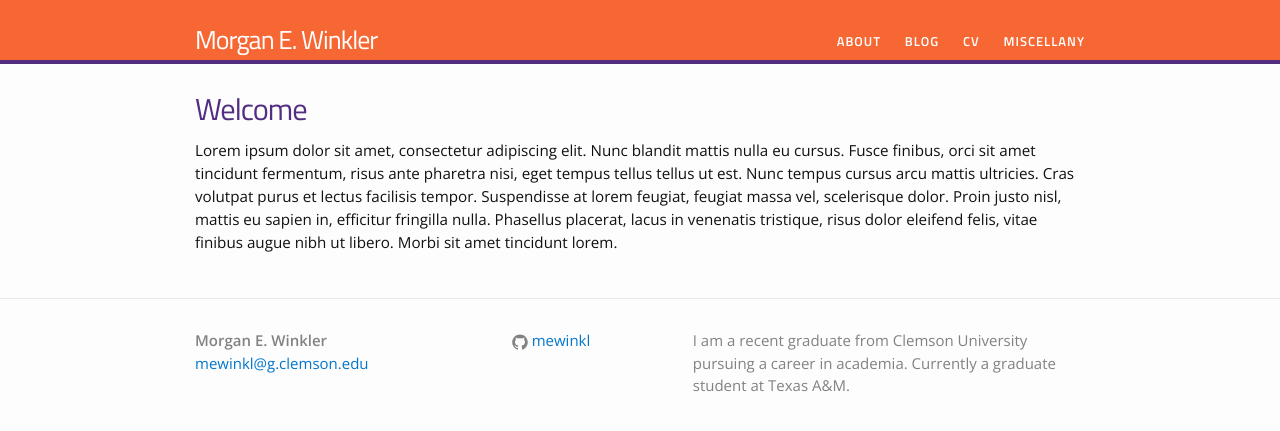
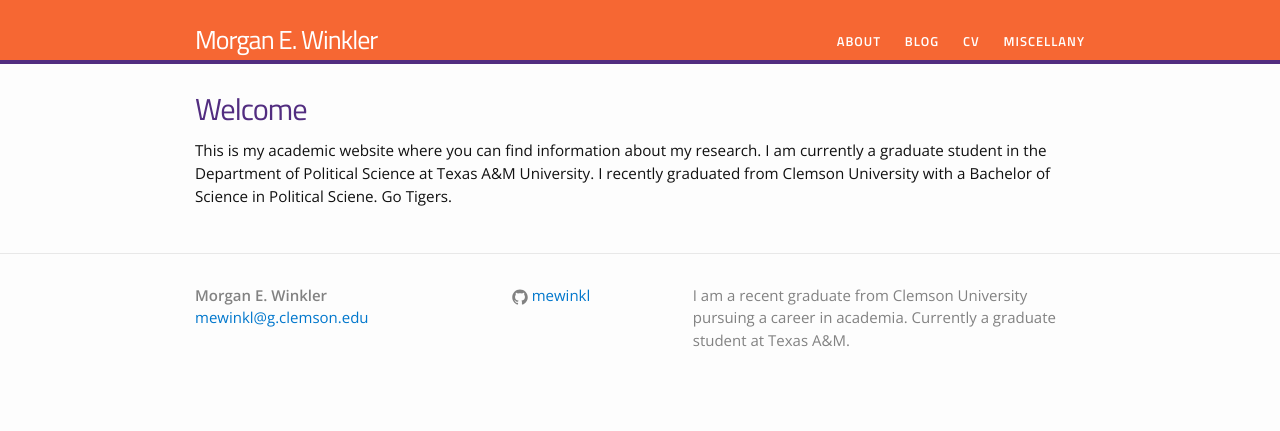
Before and after one commit to mewinkl/mewinkl.github.io, a Jekyll site: the page built from index.html, in a window 1280 px wide. Shown: the top 431 px of the page. Built offline with Jekyll 4.4.1, drawn with Linux system fonts in a browser that asks for light colours.

Commit message:
change index from gibberish text

```diff
--- a/index.html
+++ b/index.html
@@ -8,6 +8,6 @@ layout: default
 
 <h1>Welcome</h1>
 
-<p>Lorem ipsum dolor sit amet, consectetur adipiscing elit. Nunc blandit mattis nulla eu cursus. Fusce finibus, orci sit amet tincidunt fermentum, risus ante pharetra nisi, eget tempus tellus tellus ut est. Nunc tempus cursus arcu mattis ultricies. Cras volutpat purus et lectus facilisis tempor. Suspendisse at lorem feugiat, feugiat massa vel, scelerisque dolor. Proin justo nisl, mattis eu sapien in, efficitur fringilla nulla. Phasellus placerat, lacus in venenatis tristique, risus dolor eleifend felis, vitae finibus augue nibh ut libero. Morbi sit amet tincidunt lorem.</p>
+<p>This is my academic website where you can find information about my research. I am currently a graduate student in the Department of Political Science at Texas A&M University. I recently graduated from Clemson University with a Bachelor of Science in Political Sciene. Go Tigers. </p>
 
 </div>
```
